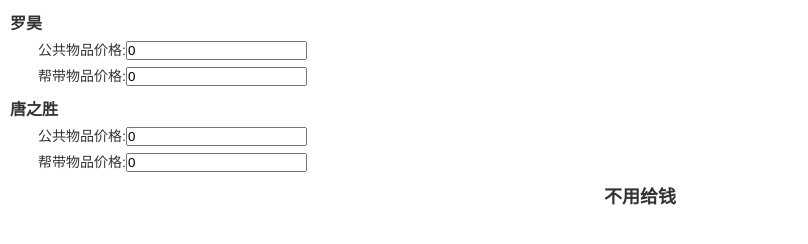
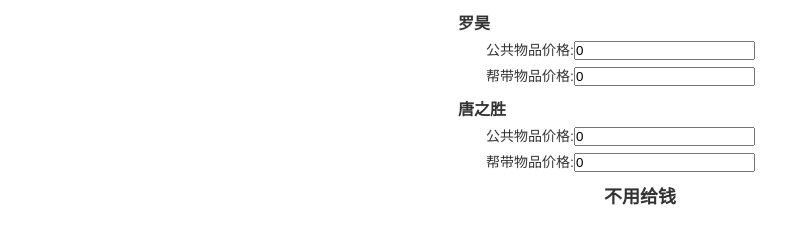
Before and after one commit to Sanmer0312/compute, a plain HTML site: page index.html in a window 1280 px wide. Shown: the whole page, without its empty margins (0-808 px from the left). Drawn offline with Linux system fonts and the light colour scheme.

Commit message:
Update index.css

```diff
--- a/css/index.css
+++ b/css/index.css
@@ -24,6 +24,8 @@ a {
     min-height: 100vh;
     background-color: #fff;
     padding: 10px;
+    max-width: 384px;
+    margin: auto;
 }
 
 .form-item{
```
